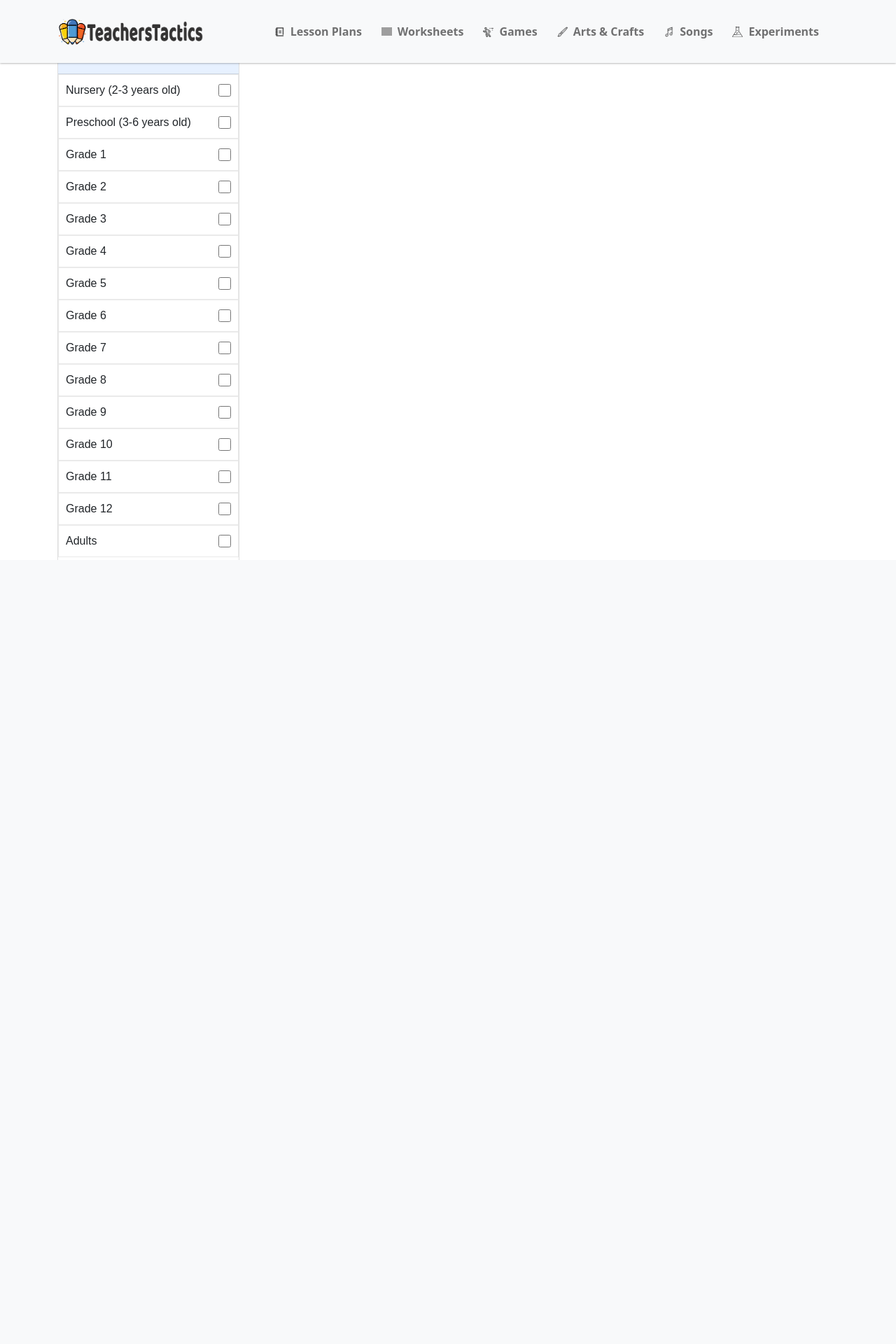
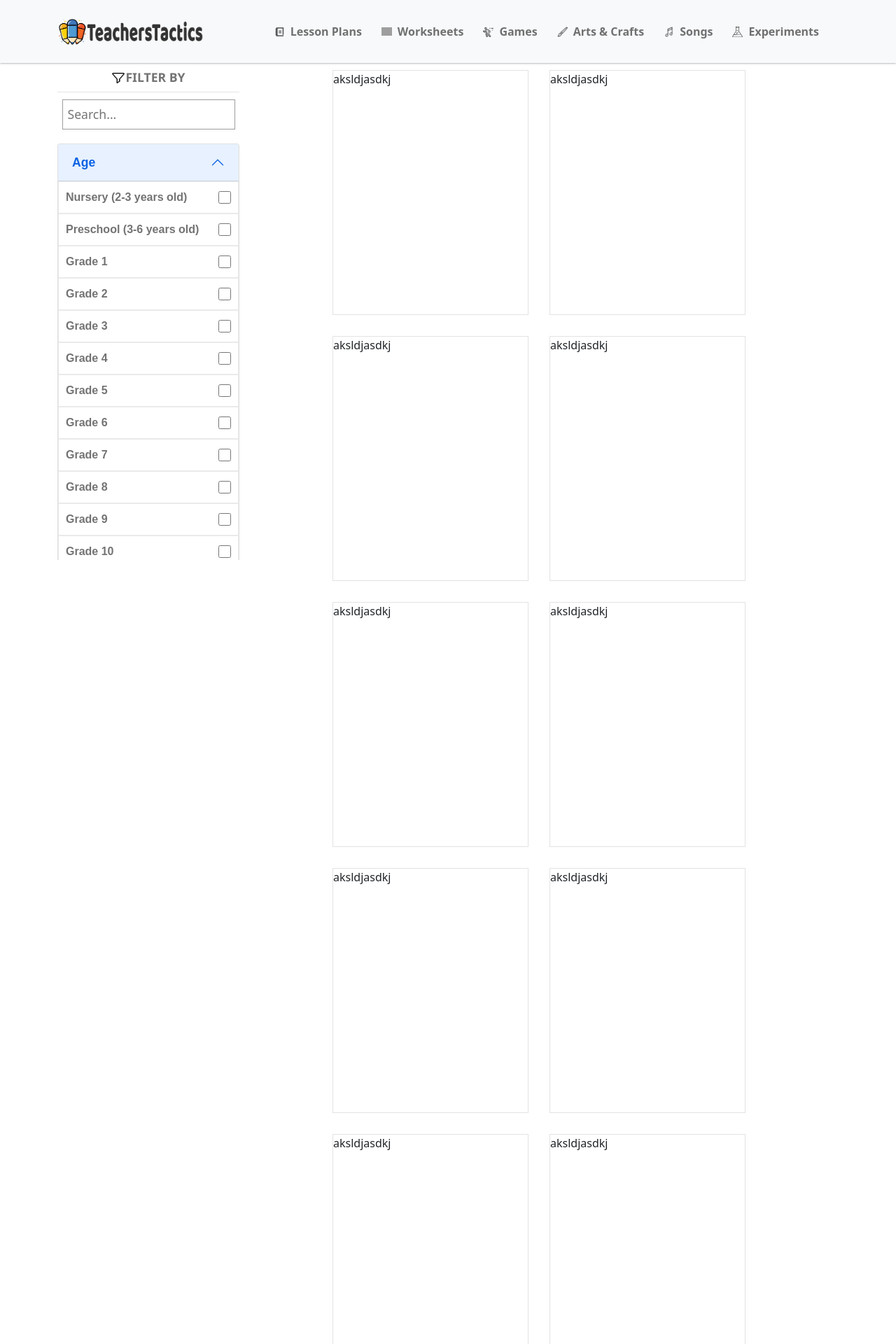
Before and after one commit to wesclaw/teacherstactics, a PHP site: page /lessonPlans.php in a window 1280 px wide. Shown: the top 1920 px of the page at 70% size. Before the commit the page ends 800 px from the top, so only its background shows below. Run offline with PHP 8.4, Linux system fonts and the light colour scheme; grey boxes are pictures that could not be loaded.

Commit message:
lesson plans design

```diff
--- a/includes/sidebar.html
+++ b/includes/sidebar.html
@@ -1,5 +1,6 @@
 
     <link rel="stylesheet" href="styles/sidebar.css">
+
       <div class="sidebar">
         <div class="holder">
           <div style="display: flex; justify-content: center; align-items: center;">
@@ -7,6 +8,11 @@
             <h4>Filter by</h4>
           </div>
           <div class="line"></div>
+          <!--  -->
+          <div class="holder-for-input">
+            <input type="text" class="search-lesson" placeholder="Search...">
+          </div>
+          <!--  -->
           <div class="accordion" id="accordionExample">
             <div class="accordion-item">
               <h2 class="accordion-header">
@@ -74,7 +80,23 @@
                     <input type="checkbox" name='li' id='grade12' class='checkbox'>
                   </li>
                   <li>
-                    <label for="adults" name='li'>Adults</label>
+                    <label for="adults" name='li'>Adult</label>
+                    <input type="checkbox" name='li' id='adults' class='checkbox'>
+                  </li>
+                  <li>
+                    <label for="grade12" name='li'>Grade 12</label>
+                    <input type="checkbox" name='li' id='grade12' class='checkbox'>
+                  </li>
+                  <li>
+                    <label for="adults" name='li'>Adult</label>
+                    <input type="checkbox" name='li' id='adults' class='checkbox'>
+                  </li>
+                  <li>
+                    <label for="grade12" name='li'>Grade 12</label>
+                    <input type="checkbox" name='li' id='grade12' class='checkbox'>
+                  </li>
+                  <li>
+                    <label for="adults" name='li'>Adult</label>
                     <input type="checkbox" name='li' id='adults' class='checkbox'>
                   </li>
                  </ul>
--- a/lessonPlans.php
+++ b/lessonPlans.php
@@ -15,11 +15,81 @@
   <?php include("includes/navbar.html") ?>
 
 
-  <div class="container lesson-plan-wrapper">
-  <?php include("includes/sidebar.html") ?>
 
+  <div class="container lesson-wrapper">
+    <?php include("includes/sidebar.html")?>
+    <div class="lesson-plan">
+      <div class="plan">
+        <p>aksldjasdkj</p>
+      </div>
+      <div class="plan">
+        <p>aksldjasdkj</p>
+      </div>
+      <div class="plan">
+        <p>aksldjasdkj</p>
+      </div>
+      <div class="plan">
+        <p>aksldjasdkj</p>
+      </div>
+      <div class="plan">
+        <p>aksldjasdkj</p>
+      </div>
+      <div class="plan">
+        <p>aksldjasdkj</p>
+      </div>
+      <div class="plan">
+        <p>aksldjasdkj</p>
+      </div>
+      <div class="plan">
+        <p>aksldjasdkj</p>
+      </div>
+      <div class="plan">
+        <p>aksldjasdkj</p>
+      </div>
+      <div class="plan">
+        <p>aksldjasdkj</p>
+      </div>
+      <div class="plan">
+        <p>aksldjasdkj</p>
+      </div>
+      <div class="plan">
+        <p>aksldjasdkj</p>
+      </div>
+      <div class="plan">
+        <p>aksldjasdkj</p>
+      </div>
+      <div class="plan">
+        <p>aksldjasdkj</p>
+      </div>
+      <div class="plan">
+        <p>aksldjasdkj</p>
+      </div>
+      <div class="plan">
+        <p>aksldjasdkj</p>
+      </div>
+      <div class="plan">
+        <p>aksldjasdkj</p>
+      </div>
+      <div class="plan">
+        <p>aksldjasdkj</p>
+      </div>
+      <div class="plan">
+        <p>aksldjasdkj</p>
+      </div>
+      <div class="plan">
+        <p>aksldjasdkj</p>
+      </div>
+      <div class="plan">
+        <p>aksldjasdkj</p>
+      </div>
+      <div class="plan">
+        <p>aksldjasdkj</p>
+      </div>
+      <div class="plan">
+        <p>aksldjasdkj</p>
+      </div>
+    </div>
   </div>
-
 
 
 
--- /dev/null
+++ b/styles/lessonPlan.css
@@ -0,0 +1,22 @@
+.lesson-wrapper{
+  min-height: 100vh;
+  display: flex;
+  width: 100vw;
+}
+
+.lesson-plan{
+  display: flex;
+  flex-wrap: wrap;
+  margin-left: 260px;
+  justify-content: center;
+  align-items: center;
+  padding: 100px 30px;
+  gap: 30px;
+}
+
+.plan{
+  width: 280px;
+  height: 350px;
+  border: 1px solid rgba(0, 0, 0, 0.11);
+  cursor: pointer;
+}
--- a/styles/navbar.css
+++ b/styles/navbar.css
@@ -1,11 +1,12 @@
 .navbar{
   min-height: 90px;
-  position: fixed;
-  width: 100vw;
   background-color: ghostwhite;
   box-shadow: 0px 0px 3px rgba(0, 0, 0, 0.493);
   z-index: 99;
-  top: 0;
+  /* position: sticky;
+  top: 0; */
+  width: 100%;
+  position: fixed;
 }
 
 .nav-link{
@@ -28,7 +29,6 @@
   height: 45px;
 }
 
-
 @media(max-width: 1200px){
   .nav-item{
     display: flex;
--- a/styles/sidebar.css
+++ b/styles/sidebar.css
@@ -1,8 +1,10 @@
 .sidebar{
   width: 260px;
+  background-color: var(--side-bar-color);
+  padding-top: 100px;
+  position: fixed;
+  overflow-y: auto;
   height: 100vh;
-  background-color: var(--side-bar-color);
-  overflow-y: auto;
 }
 
 .holder h4{
@@ -44,8 +46,8 @@
   border: 1px solid rgba(0, 0, 0, 0.082);
   align-items: center;
   font-family: Arial, Helvetica, sans-serif;
-  /* font-weight: bold;
-  color: rgba(0, 0, 0, .55); */
+  font-weight: bold;
+  color: rgba(0, 0, 0, .55);
 }
 
 label{
@@ -67,3 +69,19 @@ label{
   font-size: 1.1rem;
   font-weight: bold;
 }
+
+.search-lesson{
+  padding: 7px;
+  font-size: 1.1rem;
+  border: none;
+  border: 1px solid rgba(0, 0, 0, 0.39);
+  outline: none;
+  width: 95%;
+  /* box-shadow: 0px 0px 3px rgba(53, 52, 52, 0.432); */
+}
+
+.holder-for-input{
+  display: flex;
+  justify-content: center;
+  margin-top: 10px;
+}
```
Also changed, not shown: icons/search.png (added).
